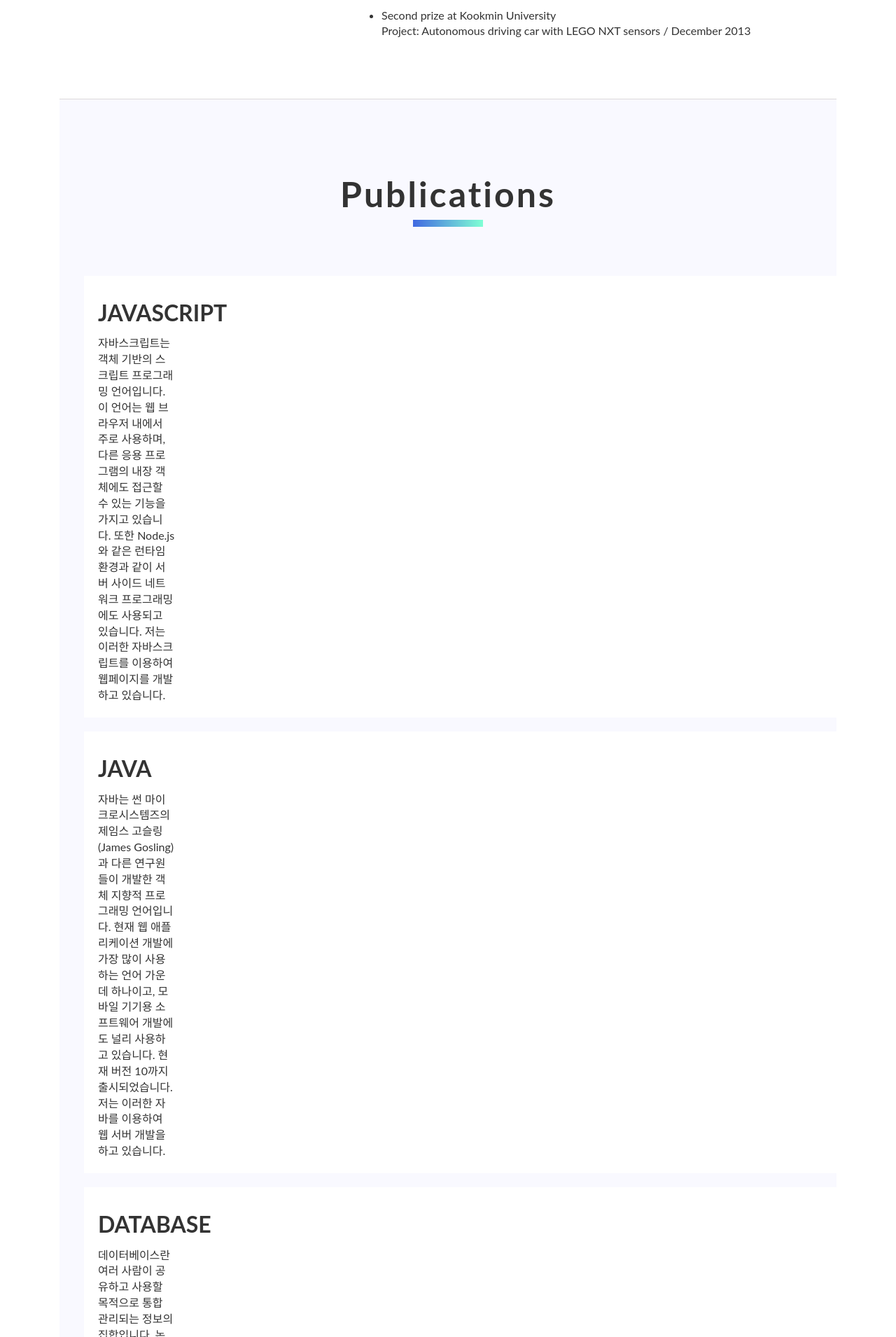
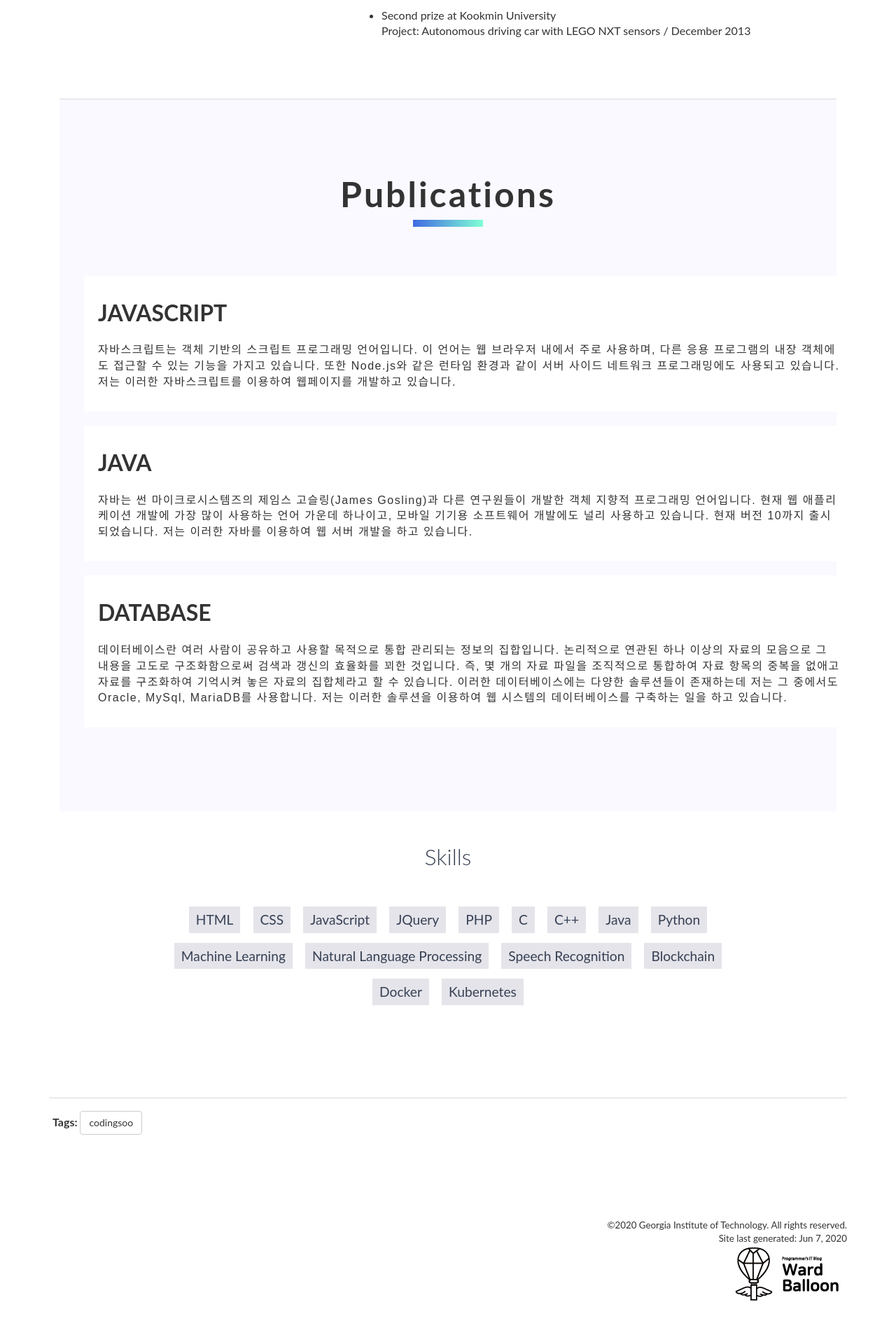
Before and after one commit to codingsoo/codingsoo.github.io1, a Jekyll site: the page built from index.html, in a window 1280 px wide. Shown: the part 4490-6400 px from the top of the page at 70% size. Built offline with Jekyll 4.4.1, drawn with Linux system fonts in a browser that asks for light colours; nearby versions of some CDN libraries; comment, search, counter and statistics services are not loaded.

Commit message:
fix publication section error

```diff
--- a/index.html
+++ b/index.html
@@ -243,17 +243,17 @@
                     <div class="container">
                         <div class="item">
                             <div class="service">JAVASCRIPT</div>
-                            <div class="content">자바스크립트는 객체 기반의 스크립트 프로그래밍 언어입니다. 이 언어는 웹 브라우저 내에서 주로 사용하며, 다른 응용 프로그램의 내장 객체에도 접근할 수 있는 기능을 가지고 있습니다. 또한 Node.js와 같은 런타임 환경과 같이 서버 사이드 네트워크 프로그래밍에도 사용되고 있습니다. 저는 이러한 자바스크립트를 이용하여 웹페이지를 개발하고 있습니다.</div>
+                            <div class="contents">자바스크립트는 객체 기반의 스크립트 프로그래밍 언어입니다. 이 언어는 웹 브라우저 내에서 주로 사용하며, 다른 응용 프로그램의 내장 객체에도 접근할 수 있는 기능을 가지고 있습니다. 또한 Node.js와 같은 런타임 환경과 같이 서버 사이드 네트워크 프로그래밍에도 사용되고 있습니다. 저는 이러한 자바스크립트를 이용하여 웹페이지를 개발하고 있습니다.</div>
                         </div>
 
                         <div class="item">
                             <div class="service">JAVA</div>
-                            <div class="content">자바는 썬 마이크로시스템즈의 제임스 고슬링(James Gosling)과 다른 연구원들이 개발한 객체 지향적 프로그래밍 언어입니다. 현재 웹 애플리케이션 개발에 가장 많이 사용하는 언어 가운데 하나이고, 모바일 기기용 소프트웨어 개발에도 널리 사용하고 있습니다. 현재 버전 10까지 출시되었습니다. 저는 이러한 자바를 이용하여 웹 서버 개발을 하고 있습니다.</div>
+                            <div class="contents">자바는 썬 마이크로시스템즈의 제임스 고슬링(James Gosling)과 다른 연구원들이 개발한 객체 지향적 프로그래밍 언어입니다. 현재 웹 애플리케이션 개발에 가장 많이 사용하는 언어 가운데 하나이고, 모바일 기기용 소프트웨어 개발에도 널리 사용하고 있습니다. 현재 버전 10까지 출시되었습니다. 저는 이러한 자바를 이용하여 웹 서버 개발을 하고 있습니다.</div>
                         </div>
 
                         <div class="item">
                             <div class="service">DATABASE</div>
-                            <div class="content">데이터베이스란 여러 사람이 공유하고 사용할 목적으로 통합 관리되는 정보의 집합입니다. 논리적으로 연관된 하나 이상의 자료의 모음으로 그 내용을 고도로 구조화함으로써 검색과 갱신의 효율화를 꾀한 것입니다. 즉, 몇 개의 자료 파일을 조직적으로 통합하여 자료 항목의 중복을 없애고 자료를 구조화하여 기억시켜 놓은 자료의 집합체라고 할 수 있습니다. 이러한 데이터베이스에는 다양한 솔루션들이 존재하는데 저는 그 중에서도 Oracle, MySql, MariaDB를 사용합니다. 저는 이러한 솔루션을 이용하여 웹 시스템의 데이터베이스를 구축하는 일을 하고 있습니다.</div>
+                            <div class="contents">데이터베이스란 여러 사람이 공유하고 사용할 목적으로 통합 관리되는 정보의 집합입니다. 논리적으로 연관된 하나 이상의 자료의 모음으로 그 내용을 고도로 구조화함으로써 검색과 갱신의 효율화를 꾀한 것입니다. 즉, 몇 개의 자료 파일을 조직적으로 통합하여 자료 항목의 중복을 없애고 자료를 구조화하여 기억시켜 놓은 자료의 집합체라고 할 수 있습니다. 이러한 데이터베이스에는 다양한 솔루션들이 존재하는데 저는 그 중에서도 Oracle, MySql, MariaDB를 사용합니다. 저는 이러한 솔루션을 이용하여 웹 시스템의 데이터베이스를 구축하는 일을 하고 있습니다.</div>
                         </div>
                     </div>
                 </section>
```
